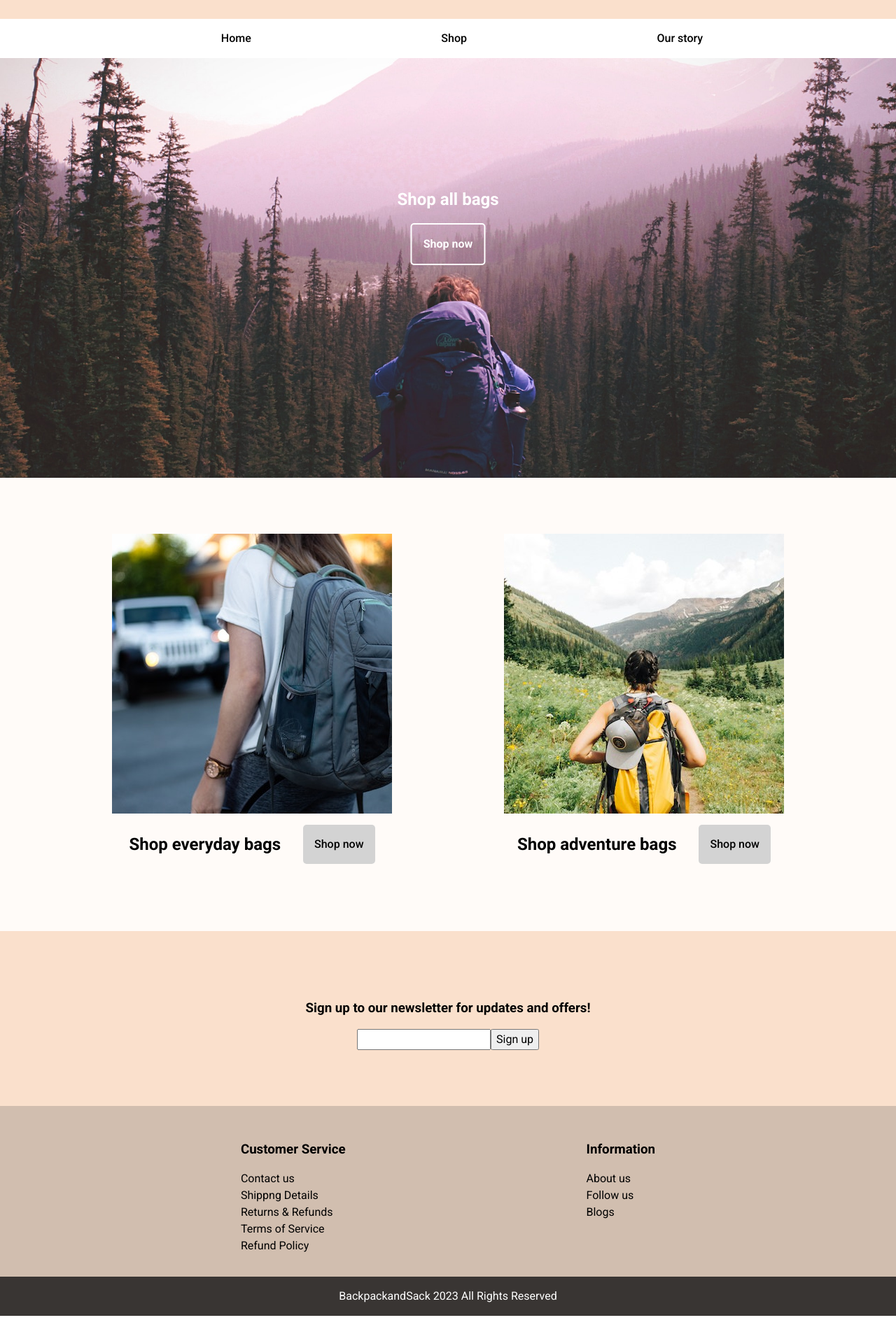
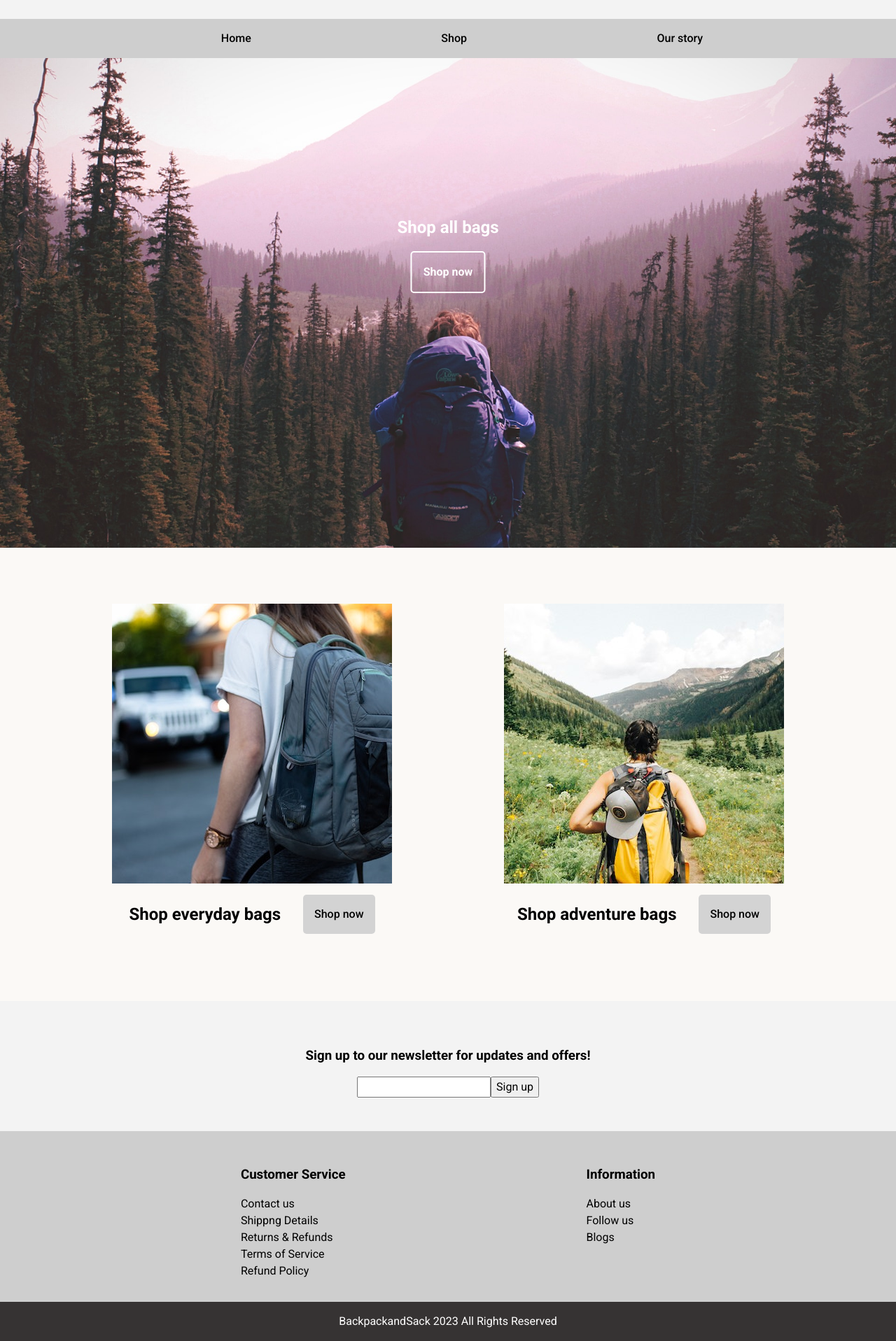
Before and after one commit to dave-forbes/shopping-cart, a React (Vite) app in the folder shopping-cart/: page / in a window 1280 px wide. Shown: the part 109-2026 px from the top of the page at 70% size. Before the commit the page ends 1990 px from the top, so only its background shows below. Built offline with nearby package versions, Linux system fonts and the light colour scheme; a web font is replaced by a local one.

Commit message:
changed color scheme

```diff
--- a/shopping-cart/src/styles.css
+++ b/shopping-cart/src/styles.css
@@ -55,10 +55,10 @@ h6 {
 /* RESET */
 
 :root {
-  --primary-color: rgb(250, 224, 204);
-  --section-bg-color: rgb(255, 251, 248);
-  --secondary-color: rgb(209, 190, 175);
-  --footer-color:rgb(57, 53, 51);
+  --primary-color: #f3f3f3;
+  --section-bg-color: #fbf9f6;
+  --secondary-color: #cecece;
+  --footer-color:#363333;
 }
 
 #root {
@@ -67,7 +67,7 @@ h6 {
 }
 
 .hero {
-  height: 600px;
+  height: 700px;
   position: relative;
 }
 
@@ -104,6 +104,10 @@ li {
   list-style: none;
 }
 
+.main-nav {
+  background-color: var(--secondary-color);
+}
+
 .main-nav ul {
   display: flex;
   justify-content: space-around;
@@ -131,20 +135,6 @@ img {
   object-fit: cover;
   height: inherit;
   width: 100vw;
-}
-
-.info {
-  background-color: var(--secondary-color);
-  padding-block: 2rem;
-  display: flex;
-  justify-content: space-evenly;
-}
-
-.legal {
-  text-align: center;
-  padding: 1rem;
-  background-color: var(--footer-color);
-  color: white;
 }
 
 .links {
@@ -195,14 +185,23 @@ h3 {
 }
 
 .sign-up {
-  padding-block: 5rem;
+  padding-block: 3rem;
   background-color: var(--primary-color);
   display: flex;
   flex-direction: column;
   align-items: center;
 }
 
-/* .focus {
-  background-color: black;
-  color:white;
-} */
+.info {
+  background-color: var(--secondary-color);
+  padding-block: 2rem;
+  display: flex;
+  justify-content: space-evenly;
+}
+
+.legal {
+  text-align: center;
+  padding: 1rem;
+  background-color: var(--footer-color);
+  color: white;
+}
```
